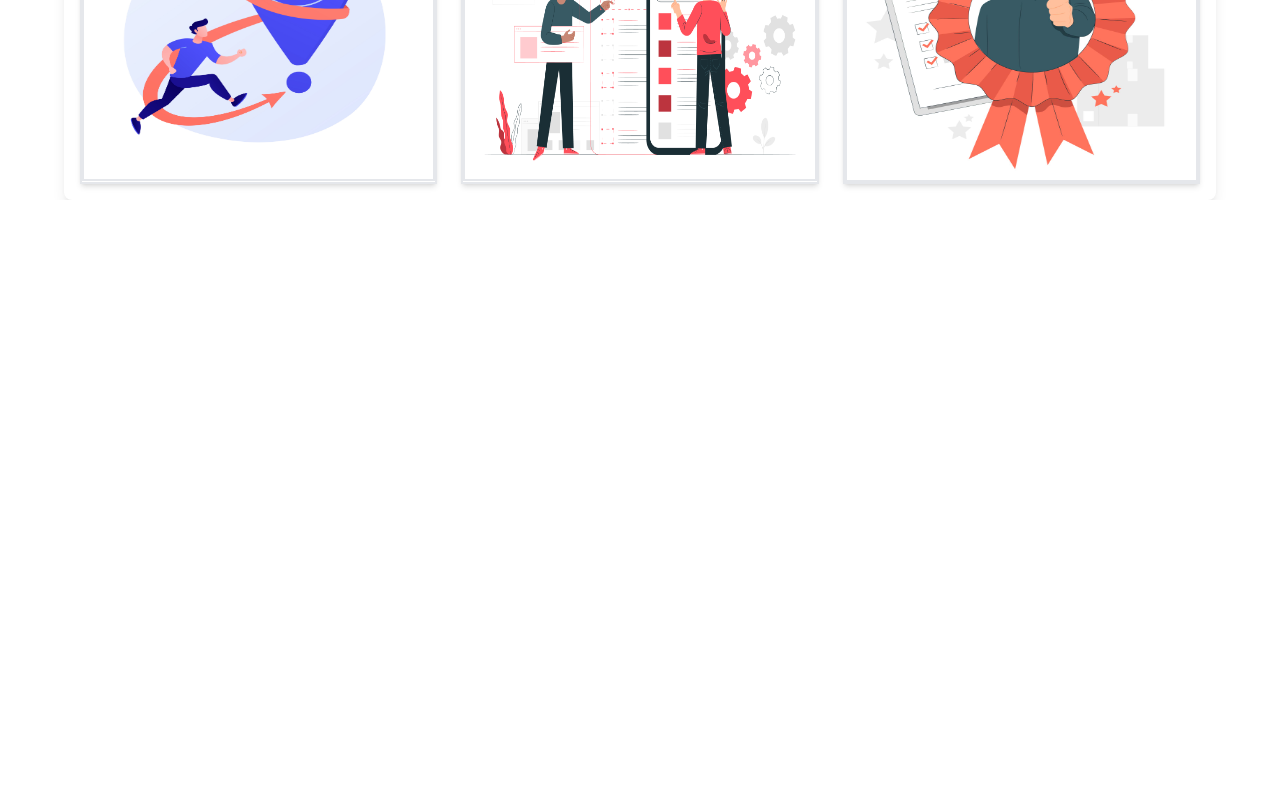
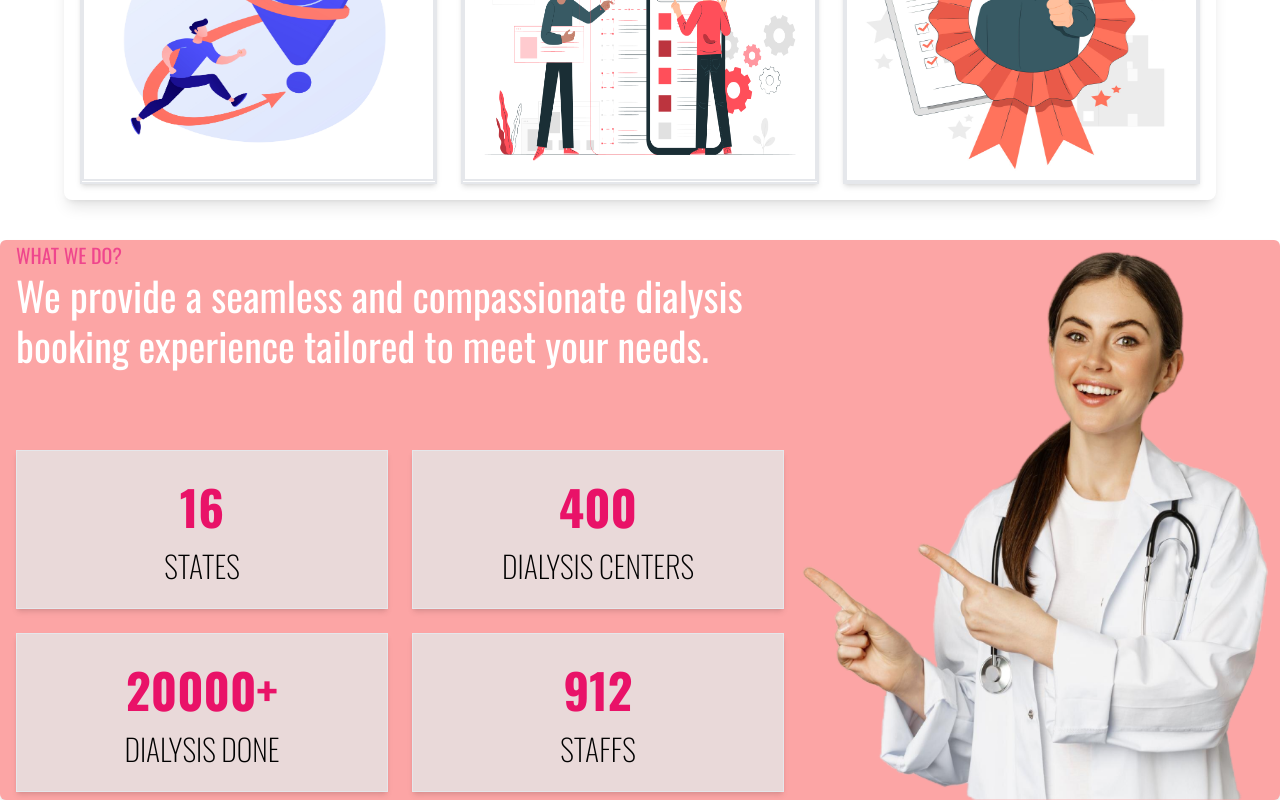
Before and after one commit to Junu122/easydialysis-frontend, a React (Vite) app: page / in a window 1280 px wide. Shown: the part 1300-2100 px from the top of the page. Before the commit the page ends 1500 px from the top, so only its background shows below. Built offline with nearby package versions, Linux system fonts and the light colour scheme.

Commit message:
what we do componet added to home page

```diff
--- a/src/pages/Home.jsx
+++ b/src/pages/Home.jsx
@@ -1,11 +1,13 @@
 import React from 'react'
 import Homebanner from '../components/Homebanner'
 import Servicecontainer from '../components/Servicecontainer'
+import Whatwedo from '../components/Whatwedo'
 const Home = () => {
   return (
     <div>
       <Homebanner />
       <Servicecontainer />
+      <Whatwedo />
     </div>
   )
 }
```
